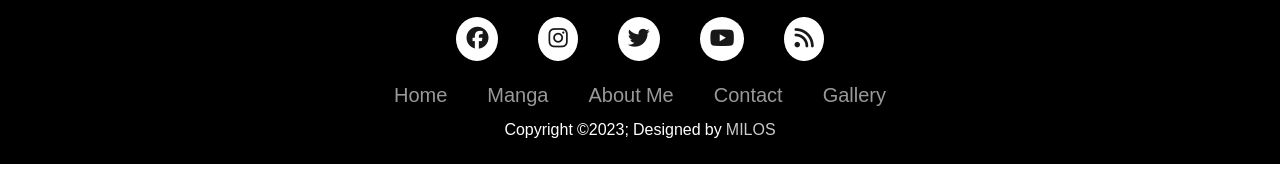
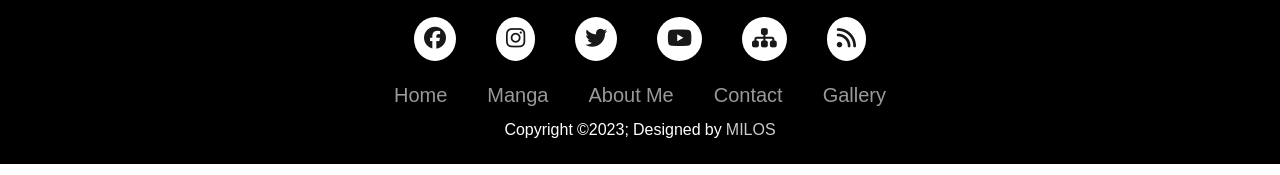
Before and after one commit to ShOoMYx/mangafusion, a plain HTML site: page chainsaw.html in a window 1280 px wide. Shown: the part 625-800 px from the top of the page. Drawn offline with Linux system fonts and the light colour scheme; a web font is replaced by a local one.

Commit message:
Update chainsaw.html
dodat sitemap

```diff
--- a/chainsaw.html
+++ b/chainsaw.html
@@ -47,6 +47,7 @@
 				<a href="https://www.instagram.com/"><i class="fa-brands fa-instagram"></i></a>
 				<a href="https://twitter.com/"><i class="fa-brands fa-twitter"></i></a>
 				<a href="https://www.youtube.com/"><i class="fa-brands fa-youtube"></i></a>
+				<a href="sitemap.xml"><i class="fa-solid fa-sitemap"></i></a>
 				<a href="https://rss.app/feeds/BZjvV8KDhLdz6xvT.xml" target="_blank"><i class="fa-solid fa-rss"></i></a>
 			</div>
 			<div class="footer-nav">
```
